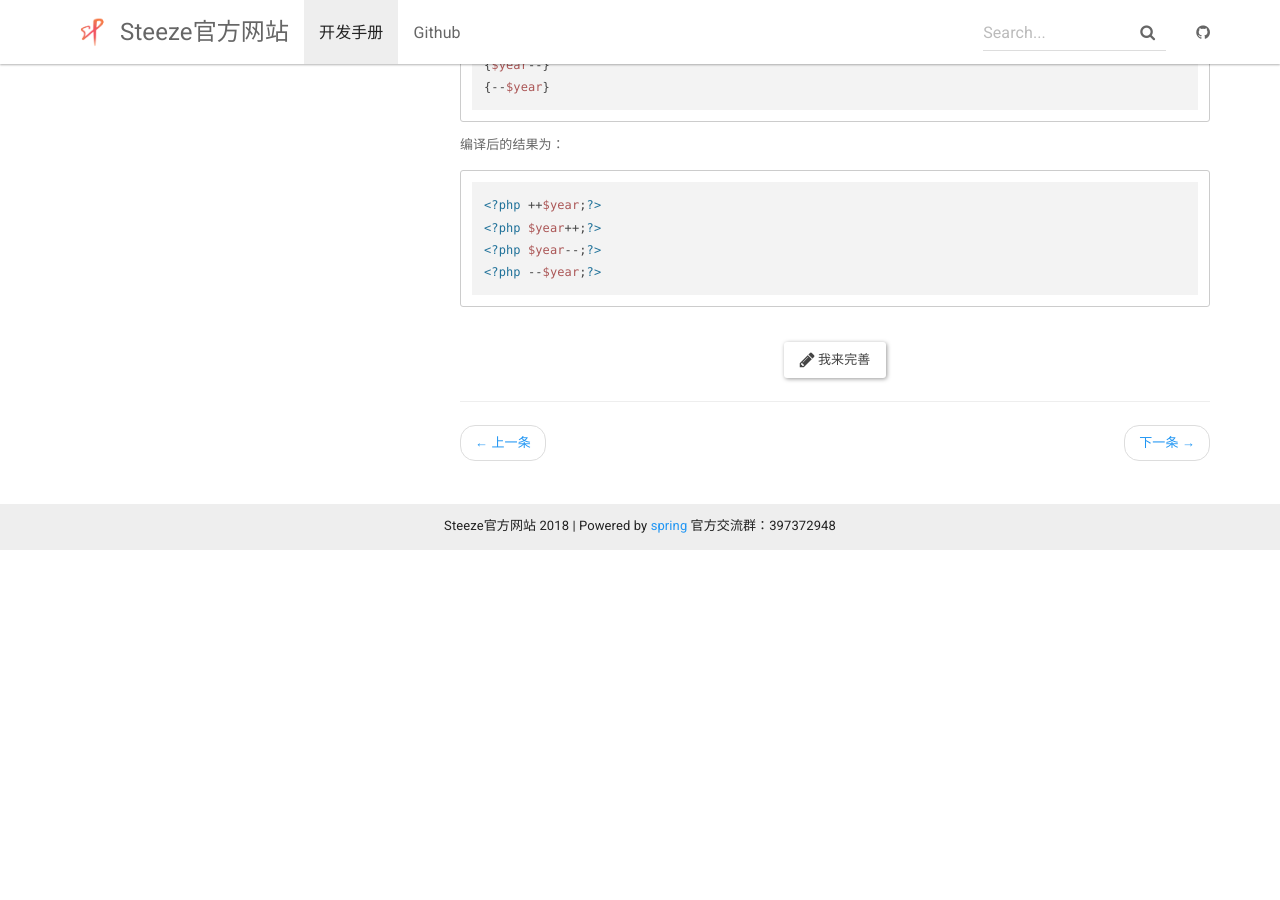
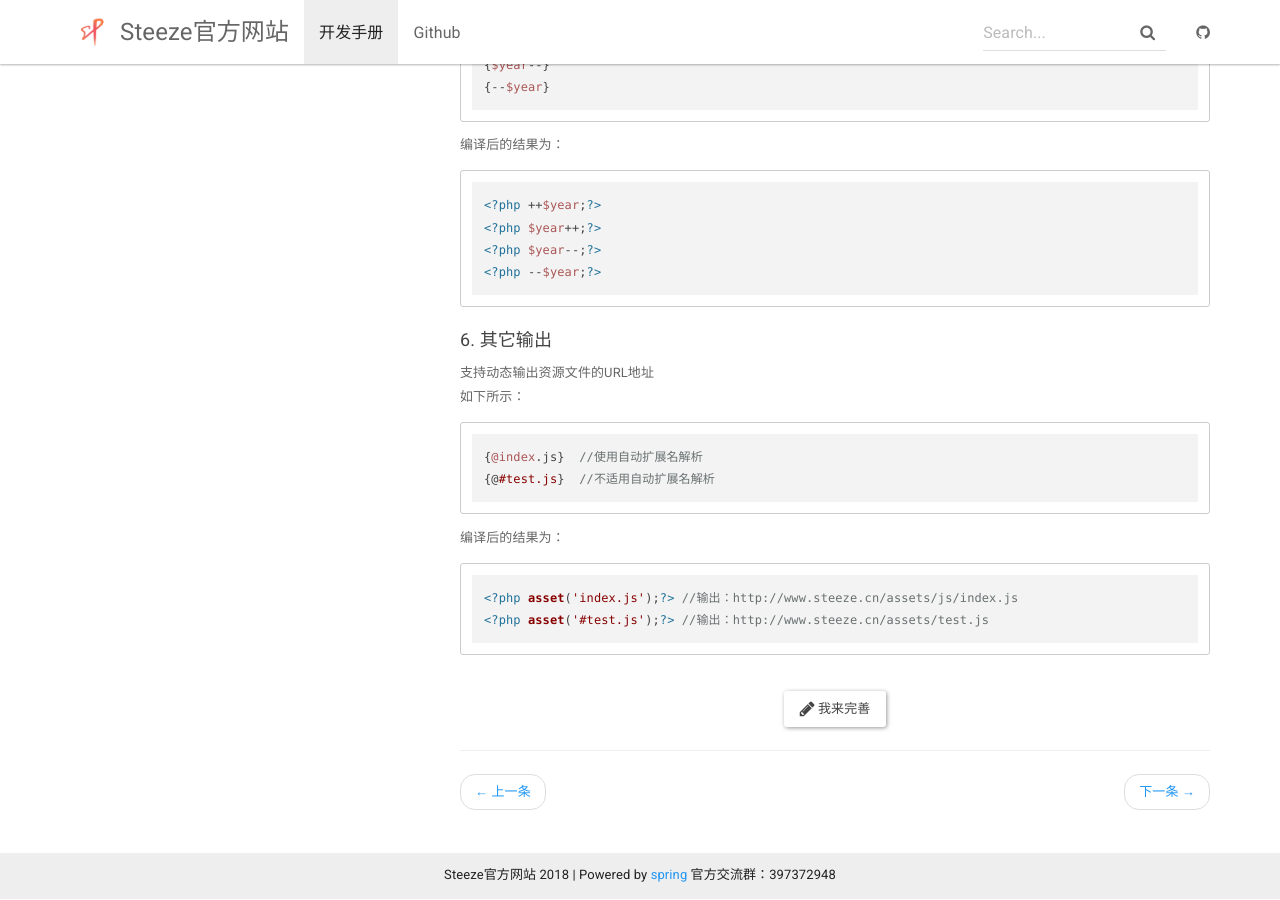
Before and after one commit to springwind2006/demo, a Jekyll site: the page built from _docs/view/tpl_output.md, in a window 1280 px wide and 900 px high, scrolled down 4171 px. Built offline with Jekyll 4.4.1, drawn with Linux system fonts in a browser that asks for light colours; nearby versions of some CDN libraries; comment, search, counter and statistics services are not loaded; before the commit the page ends 4722 px from its top, so only the background shows below that.

Commit message:
模板支持动态资源地址解析

````diff
--- a/_docs/view/tpl_output.md
+++ b/_docs/view/tpl_output.md
@@ -192,3 +192,18 @@ Email：{$data->email}
 <?php $year--;?>
 <?php --$year;?>
 ```
+
+### 6. 其它输出
+支持动态输出资源文件的URL地址
+如下所示：
+
+```
+{@index.js}  //使用自动扩展名解析
+{@#test.js}  //不适用自动扩展名解析
+```
+编译后的结果为：
+
+```
+<?php asset('index.js');?> //输出：http://www.steeze.cn/assets/js/index.js
+<?php asset('#test.js');?> //输出：http://www.steeze.cn/assets/test.js
+```
````
